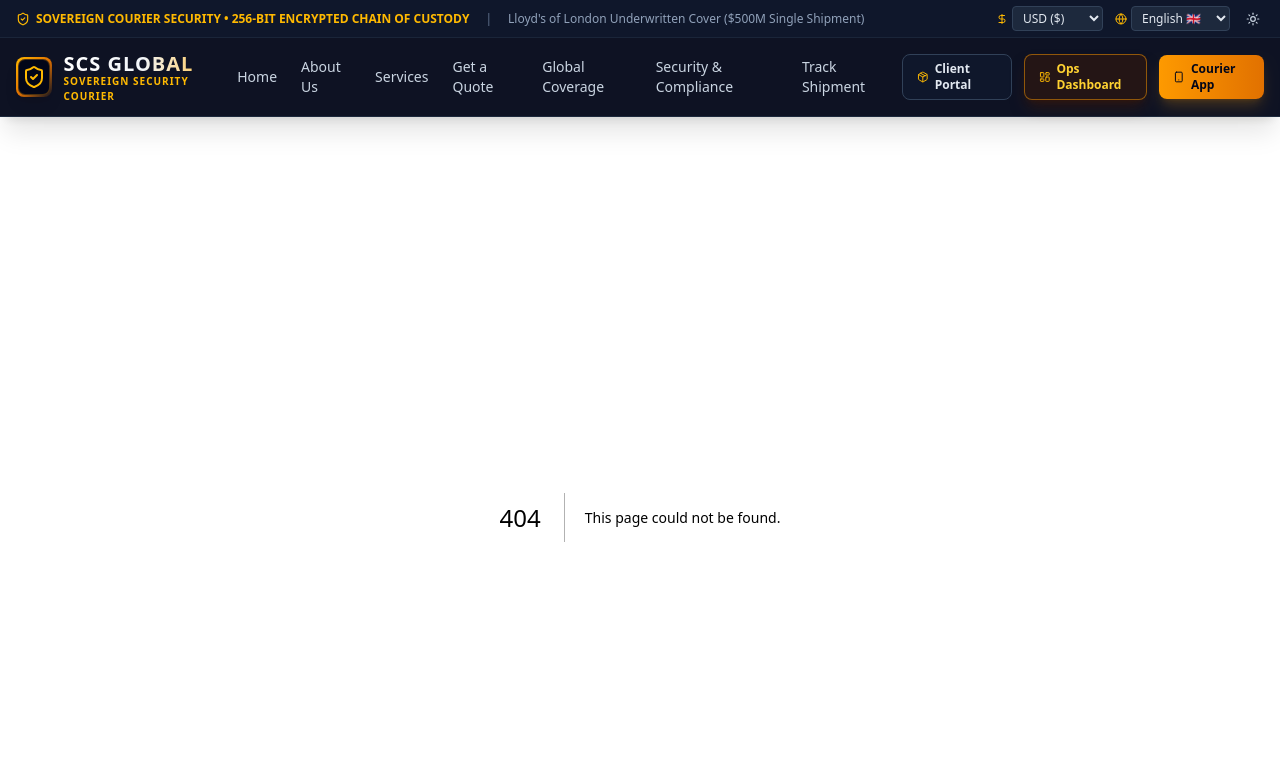
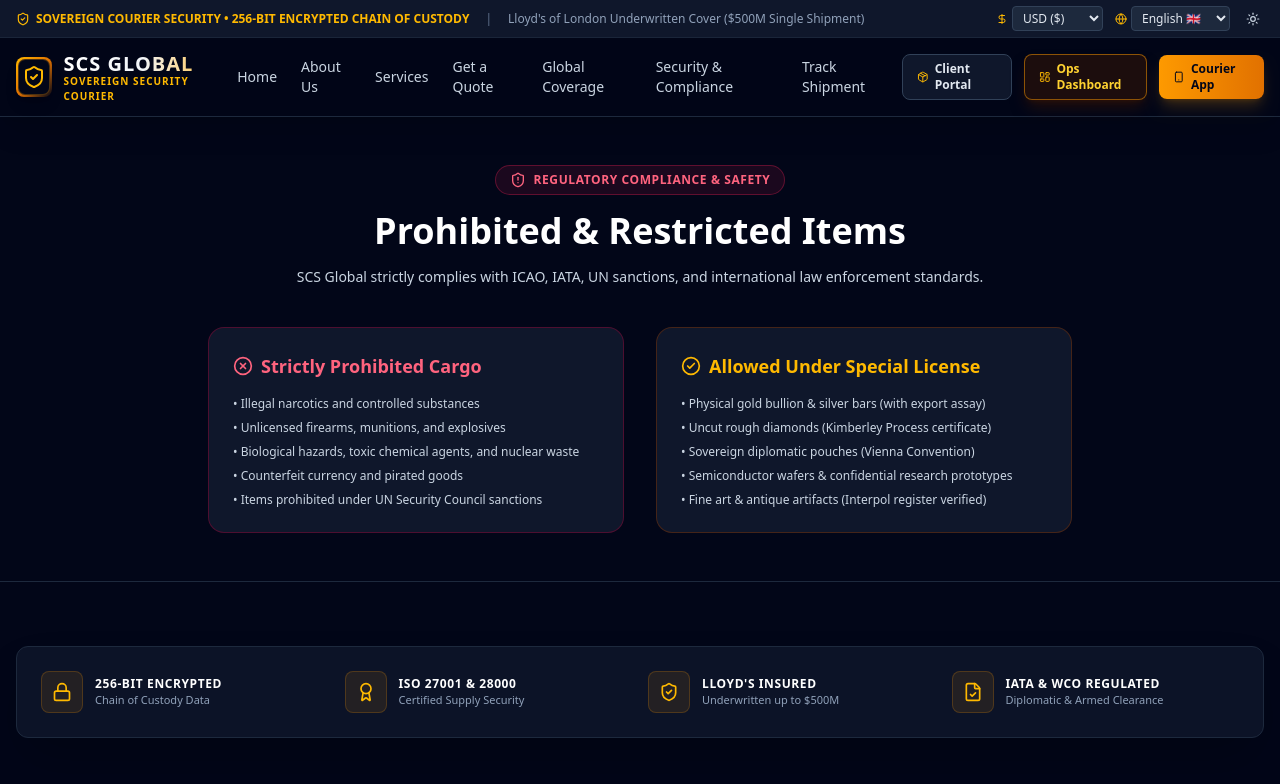
Before and after one commit to onorierhuvwub-hub/scs-global, a Next.js app: page /prohibited in a window 1280 px wide. Before the commit this address had no page. Shown: the top 784 px of the page. Built offline with nearby package versions, Linux system fonts and the light colour scheme.

Commit message:
Add prohibited page

```diff
--- /dev/null
+++ b/src/app/prohibited/page.tsx
@@ -0,0 +1,48 @@
+import { ShieldAlert, CheckCircle2, XCircle } from 'lucide-react';
+
+export default function ProhibitedPage() {
+  return (
+    <div className="max-w-4xl mx-auto px-4 py-12 space-y-10">
+      <div className="text-center space-y-4">
+        <div className="inline-flex items-center gap-2 px-3.5 py-1.5 rounded-full bg-rose-500/10 border border-rose-500/30 text-rose-400 text-xs font-semibold uppercase tracking-wider">
+          <ShieldAlert className="w-4 h-4" />
+          REGULATORY COMPLIANCE & SAFETY
+        </div>
+        <h1 className="text-4xl font-extrabold text-white">Prohibited & Restricted Items</h1>
+        <p className="text-sm text-slate-300">
+          SCS Global strictly complies with ICAO, IATA, UN sanctions, and international law enforcement standards.
+        </p>
+      </div>
+
+      <div className="grid grid-cols-1 md:grid-cols-2 gap-8">
+        <div className="bg-slate-900 border border-rose-900/50 p-6 rounded-2xl space-y-4">
+          <h2 className="text-lg font-bold text-rose-400 flex items-center gap-2">
+            <XCircle className="w-5 h-5" />
+            Strictly Prohibited Cargo
+          </h2>
+          <ul className="space-y-2 text-xs text-slate-300">
+            <li>• Illegal narcotics and controlled substances</li>
+            <li>• Unlicensed firearms, munitions, and explosives</li>
+            <li>• Biological hazards, toxic chemical agents, and nuclear waste</li>
+            <li>• Counterfeit currency and pirated goods</li>
+            <li>• Items prohibited under UN Security Council sanctions</li>
+          </ul>
+        </div>
+
+        <div className="bg-slate-900 border border-amber-900/50 p-6 rounded-2xl space-y-4">
+          <h2 className="text-lg font-bold text-amber-400 flex items-center gap-2">
+            <CheckCircle2 className="w-5 h-5" />
+            Allowed Under Special License
+          </h2>
+          <ul className="space-y-2 text-xs text-slate-300">
+            <li>• Physical gold bullion & silver bars (with export assay)</li>
+            <li>• Uncut rough diamonds (Kimberley Process certificate)</li>
+            <li>• Sovereign diplomatic pouches (Vienna Convention)</li>
+            <li>• Semiconductor wafers & confidential research prototypes</li>
+            <li>• Fine art & antique artifacts (Interpol register verified)</li>
+          </ul>
+        </div>
+      </div>
+    </div>
+  );
+}
```
